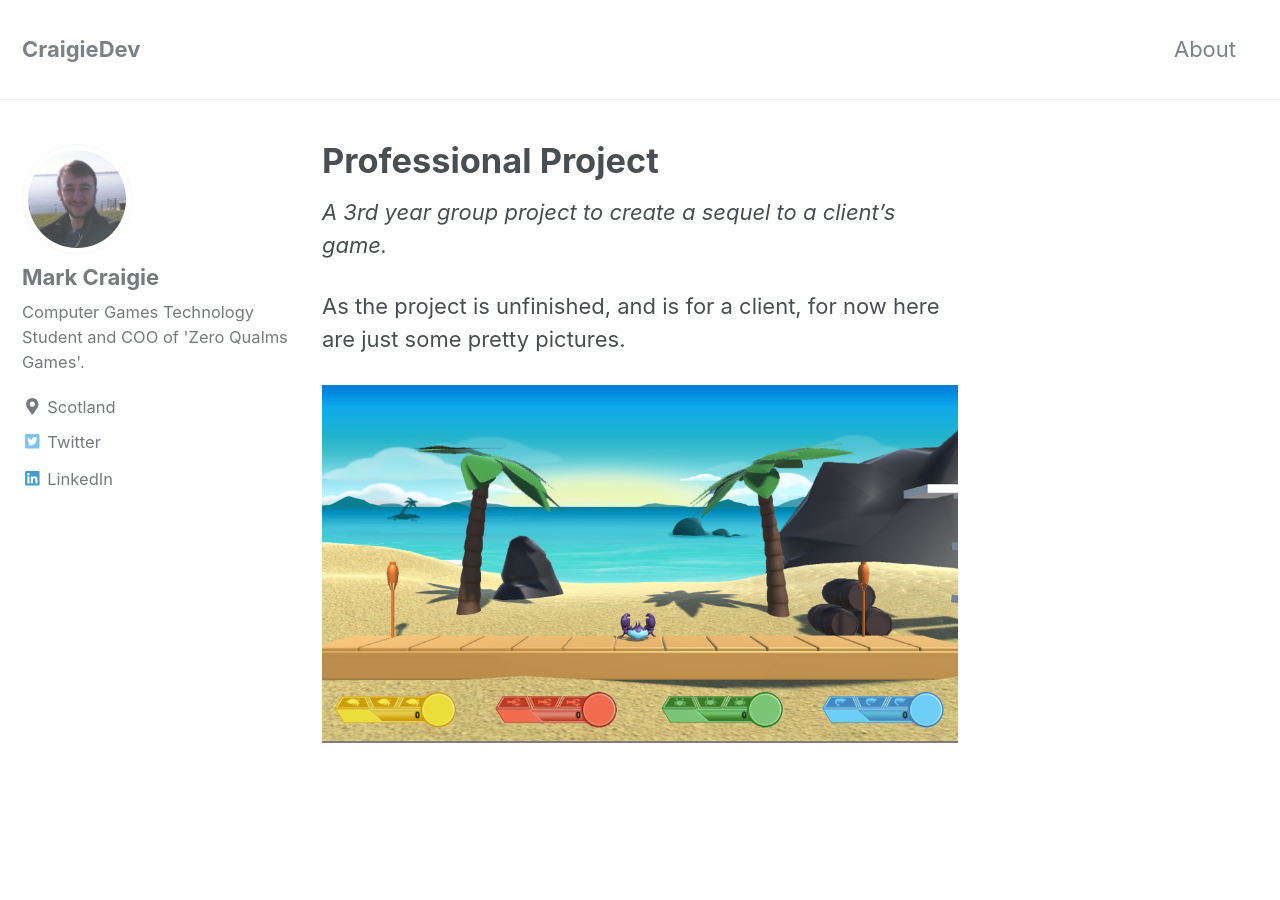
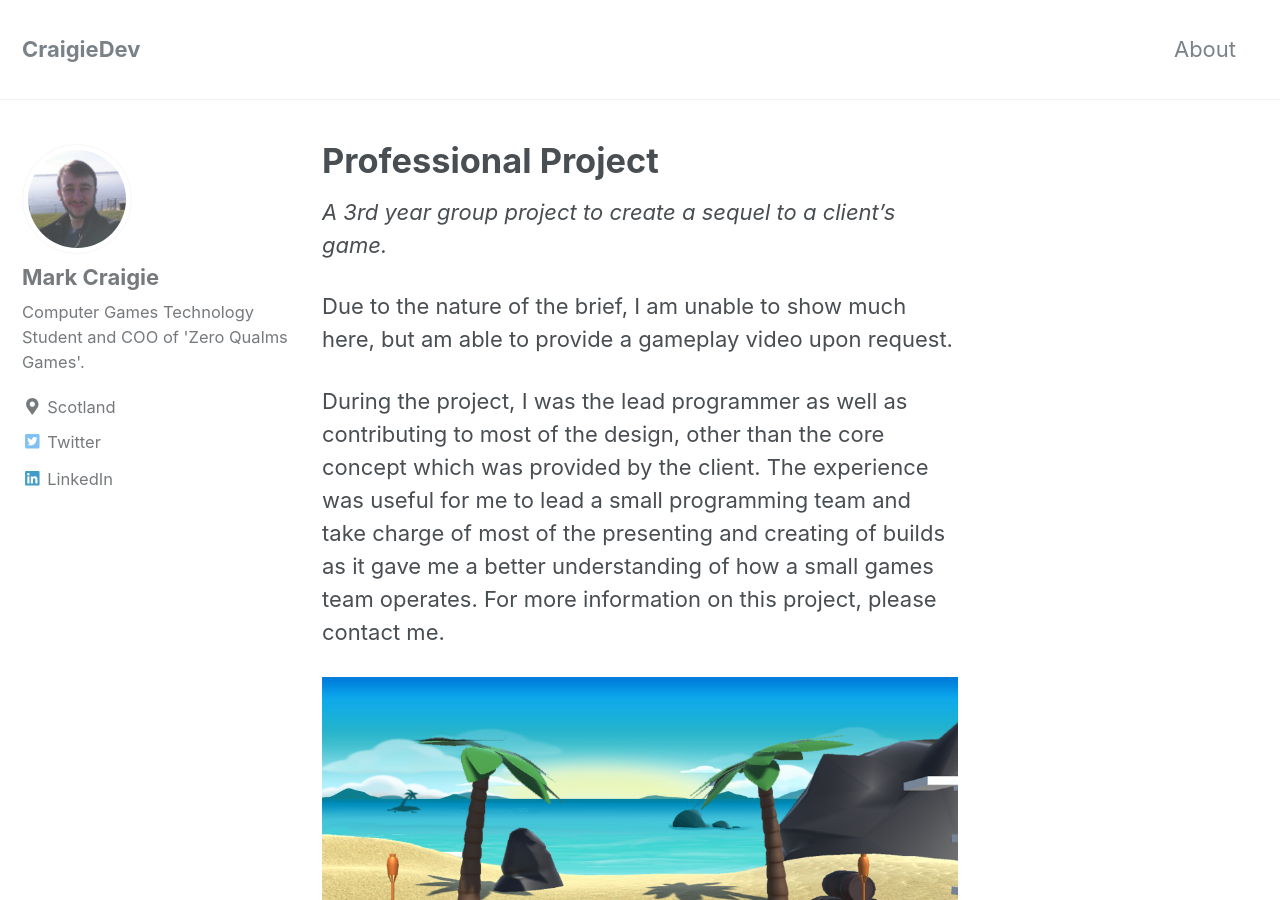
Before and after one commit to LeSmurk/CraigieDev, a Jekyll site: the page built from _pages/profproj.md, in a window 1280 px wide and 900 px high. Built offline with Jekyll 4.4.1, drawn with Linux system fonts in a browser that asks for light colours; nearby versions of some CDN libraries.

Commit message:
Update profproj.md

```diff
--- a/_pages/profproj.md
+++ b/_pages/profproj.md
@@ -5,8 +5,8 @@ permalink: /pages/profproj
 
 *A 3rd year group project to create a sequel to a client's game.*
 
-As the project is unfinished, and is for a client, for now here are just some pretty pictures.
+Due to the nature of the brief, I am unable to show much here, but am able to provide a gameplay video upon request.
+
+During the project, I was the lead programmer as well as contributing to most of the design, other than the core concept which was provided by the client. The experience was useful for me to lead a small programming team and take charge of most of the presenting and creating of builds as it gave me a better understanding of how a small games team operates. For more information on this project, please contact me.
 
 ![prof img 1]({{ "/assets/UniWork/temp.jpg" | relative_url }})
-
-![prof img 2]({{ "/assets/UniWork/temp1.png" | relative_url }})
```
